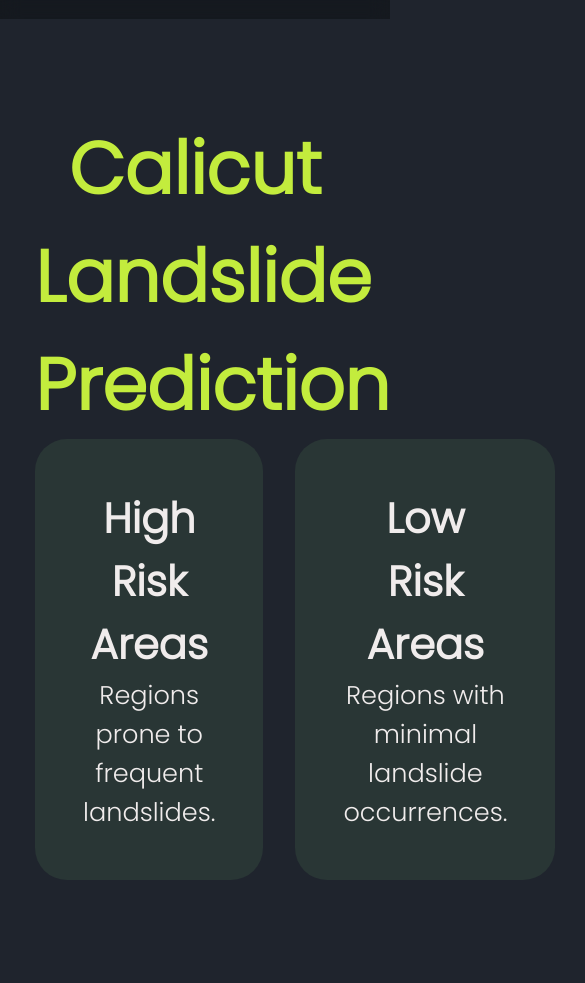
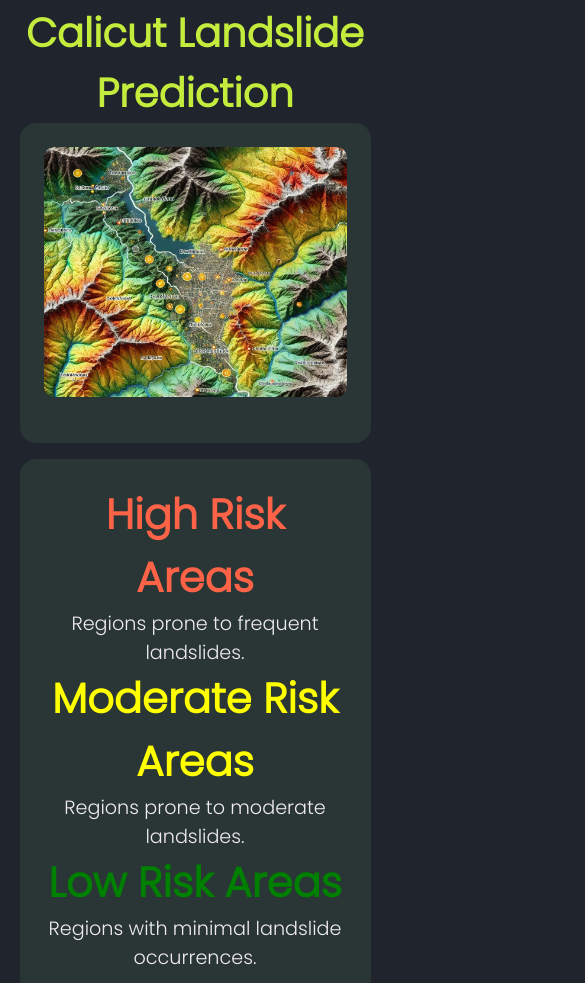
Before and after one commit to juliajomon/Landslide_Prediction, a plain HTML site: page FrontEnd/index.html in a window 390 px wide. Shown: the part 889-1872 px from the top of the page, 585 px wide, since content can reach past the window. Drawn offline with nearby package versions, Linux system fonts and the light colour scheme.

Commit message:
sample image

```diff
--- a/FrontEnd/index.html
+++ b/FrontEnd/index.html
@@ -1,4 +1,4 @@
-<!DOCTYPE html>
+ <!DOCTYPE html>
 <html lang="en">
 <head>
     <meta charset="UTF-8">
@@ -11,6 +11,8 @@
 
     <header class="header">
         <a href="#" class="logo">Landslide Prediction</a>
+
+
         <nav class="navbar">
             <a href="#home" class="active">Home</a>
             <a href="#calicut">Calicut Prediction</a>
@@ -32,11 +34,14 @@
         <h3 class="heading">Calicut Landslide Prediction</h3>
         <div class="skill-con">
             <div class="skill-box">
-                <h3>High Risk Areas</h3>
-                <p>Regions prone to frequent landslides.</p>
+                <img src="calicut .jpg" height="350" width="400">
             </div>
             <div class="skill-box">
-                <h3>Low Risk Areas</h3>
+                <h3 style="color:Tomato;">High Risk Areas</h3>
+                <p >Regions prone to frequent landslides.</p>
+                <h3 style="color:yellow;">Moderate Risk Areas</h3>
+                <p>Regions prone to moderate landslides.</p>
+                <h3 style="color:green;">Low Risk Areas</h3>
                 <p>Regions with minimal landslide occurrences.</p>
             </div>
         </div>
@@ -47,13 +52,16 @@
         <h2 class="heading">Wayanad Landslide Prediction</h2>
         <div class="skill-con">
             <div class="skill-box">
-                <h3>High Risk Areas</h3>
-                <p>Regions prone to frequent landslides.</p>
+                <img src="wayanad.jpg" height="300" width="300">
             </div>
             <div class="skill-box">
-                <h3>Low Risk Areas</h3>
+                <h3 style="color:Tomato;">High Risk Areas</h3>
+                <p>Regions prone to frequent landslides.</p>
+                <h3 style="color:yellow;">Moderate Risk Areas</h3>
+                <p>Regions prone to moderate landslides.</p>
+                <h3 style="color:rgb(120, 227, 93);">Low Risk Areas</h3>
                 <p>Regions with minimal landslide occurrences.</p>
-            </div>>
+            </div>
         </div>
     </section>
 
--- a/FrontEnd/script.js
+++ b/FrontEnd/script.js
@@ -2,6 +2,14 @@
 let sections = document.querySelectorAll('section');
 let navLinks = document.querySelectorAll('header nav a');
 let header = document.querySelector('header');
+let menuBtn = document.querySelector('#menu-btn');
+let navMenu = document.querySelector('.nav-menu');
+
+// Toggle mobile menu
+menuBtn.addEventListener('click', () => {
+    navMenu.classList.toggle('active');
+    menuBtn.classList.toggle('active');
+});
 
 window.onscroll = () => {
     sections.forEach(sec => {
@@ -13,7 +21,7 @@ window.onscroll = () => {
         if (top >= offset && top < offset + height) {
             navLinks.forEach(link => {
                 link.classList.remove('active');
-                document.querySelector(`header nav a[href*=${id}]`).classList.add('active');
+                document.querySelector(`header nav a[href*="${id}"]`).classList.add('active');
             });
         }
     });
--- a/FrontEnd/style.css
+++ b/FrontEnd/style.css
@@ -111,7 +111,13 @@ section {
 .home-content p {
     font-size: 1.6rem;
 }
-
+section {
+    min-height: 100vh; /* Ensures each section fits within one viewport */
+    padding: 5rem 5% 2rem; /* Adjust padding to prevent overflow */
+    display: flex;
+    flex-direction: column;
+    justify-content: center;
+}
 /* Calicut Prediction */
 .heading {
     text-align: center;
@@ -127,9 +133,10 @@ section {
 
 .skill-con {
     display: flex;
-    justify-content: justify;
-    gap: 2rem;
-
+    justify-content: space-between;
+    align-items: center;
+    gap: 1rem;
+    flex-wrap: wrap;
 }
 .skill h2 {
     font-size: 4.5rem;
@@ -139,23 +146,95 @@ section {
 }
 .skill-box {
     background: #293635;
-    padding: 3rem;
-    border-radius: 2rem;
+    padding: 1.5rem;
+    border-radius: 1rem;
     text-align: center;
-    transition: .3s ease;
+    transition: 0.3s ease;
+    flex: 1;
+    min-width: 300px;
 }
+.skill-box img {
+    max-width: 100%;
+    height: 300px;
+    border-radius: 10px;
+    margin-bottom: 1rem;
+    object-fit: cover;
+}
+
+
 
 .skill-box:hover {
     border: .5rem solid var(--main-color);
     transform: scale(1.1);
 }
+.heading, .skill h2 {
+    font-size: 3rem;
+}
 
+/* Text Adjustments */
+.skill-box h3 {
+    font-size: 2rem;
+}
+
+.skill-box p {
+    font-size: 1.2rem;
+}
 .skill-box h3 {
     font-size: 2.6rem;
     background: #293635;
 }
 
 .skill-box p {
-    font-size: 1.6rem;
+    font-size: 1.2rem;
     background: #293635;
 }
+@media (max-width: 768px) {
+    .skill-con {
+        flex-direction: column;
+        align-items: center;
+    }
+
+    section {
+        min-height: 100vh;
+        padding: 3rem 5%;
+    }
+
+    .skill-box img {
+        height: 250px;
+    }
+
+    .heading, .skill h2 {
+        font-size: 2.5rem;
+    }
+}
+/* Mobile Navigation */
+#menu-btn {
+    display: block;
+    cursor: pointer;
+    font-size: 24px;
+}
+
+.nav-menu {
+    display: none;
+    flex-direction: column;
+    background: #333;
+    position: absolute;
+    top: 60px;
+    right: 0;
+    width: 100%;
+    text-align: center;
+}
+
+.nav-menu.active {
+    display: flex;
+}
+
+/* Resize font for smaller screens */
+@media (max-width: 768px) {
+    body {
+        font-size: 14px;
+    }
+    header nav a {
+        font-size: 16px;
+    }
+}
```
Also changed, not shown: FrontEnd/calicut .jpg (added), FrontEnd/wayanad.jpg (added).
